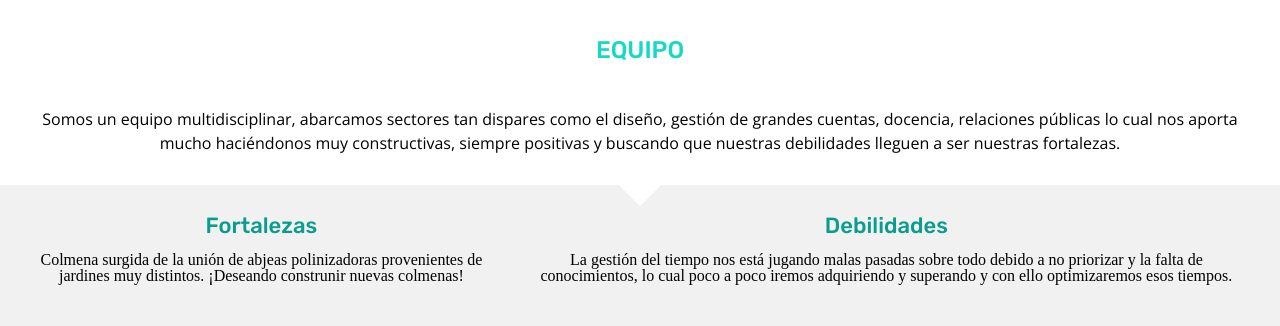
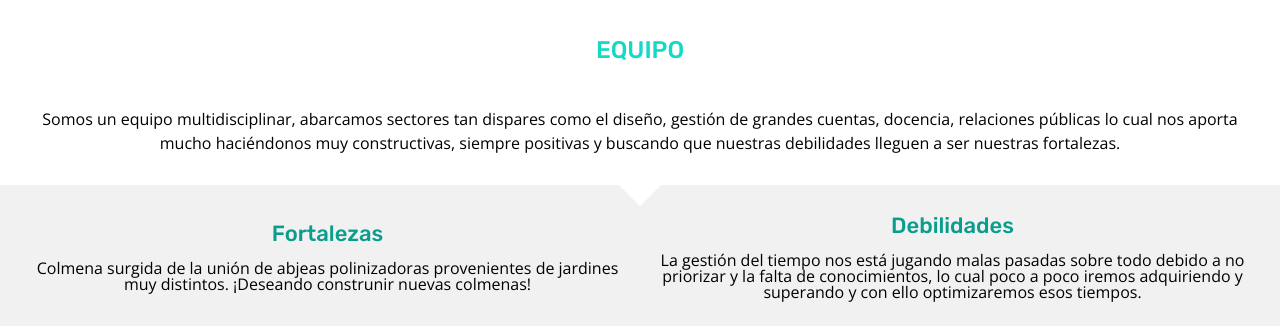
Before and after one commit to Adalab/project-promo-m-module-1-team-4, a website: page src/html/index.html in a window 1280 px wide. Shown: the part 338-664 px from the top of the page. Drawn offline with nearby package versions, Linux system fonts and the light colour scheme; files that its build step writes are made by us from their sources; files whose address does not match are found by name.

Commit message:
Responsive strengths weaknes

```diff
--- a/src/html/index.html
+++ b/src/html/index.html
@@ -21,7 +21,7 @@
   </head>
   <body>
     <!--Parte Julia-->
-    <div class="box-wrapper">
+
      <include src="./partials/header.html"></include>
       <!--Fin parte Julia-->
 
--- a/src/html/partials/sw.html
+++ b/src/html/partials/sw.html
@@ -1,13 +1,13 @@
 <div class="triangle"></div>
 <section class="wrapper">
-    <article class="strengths">
+    <article class="sw">
       <h2 class="syw-title">Fortalezas</h2>
       <p class="syw-text">
         Colmena surgida de la unión de abjeas polinizadoras provenientes de
         jardines muy distintos. ¡Deseando construnir nuevas colmenas!
       </p>
     </article>
-    <article class="weaknesses">
+    <article class="sw">
       <h2 class="syw-title">Debilidades</h2>
       <p class="syw-text">
         La gestión del tiempo nos está jugando malas pasadas sobre todo
--- a/src/scss/core/_variables.scss
+++ b/src/scss/core/_variables.scss
@@ -15,11 +15,7 @@ $color-background: white;
 
 // container
 
-@mixin containergeneral($direction, $position) {
-  box-sizing: border-box;
-  display: flex;
-  flex-direction: $direction;
-  justify-content: $position;
+@mixin containergeneral {
   width: 100%;
   padding: 0 15px;
 }
--- a/src/scss/layout/_sw.scss
+++ b/src/scss/layout/_sw.scss
@@ -7,6 +7,7 @@
   transform: rotate(45deg);
   margin: -15px auto;
 }
+
 .wrapper {
   padding: 30px 15px 45px 15px;
   background-color: rgba(184, 184, 185, 0.2);
@@ -27,6 +28,8 @@
 }
 .syw-text {
   color: 54585a;
+  font-size: 16px;
+  font-family: "open sans";
   text-align: center;
   margin: 0 20px 0 20px;
 }
@@ -34,7 +37,12 @@
 @media all and (min-width: 768px) {
   .wrapper {
     flex-direction: row;
+    align-content: space-between;
     justify-content: center;
-    align-items: flex-start;
+    align-items: center;
+    padding: 30px 15px 45px 15px;
+  }
+  .sw {
+    width: 50%;
   }
 }
```
